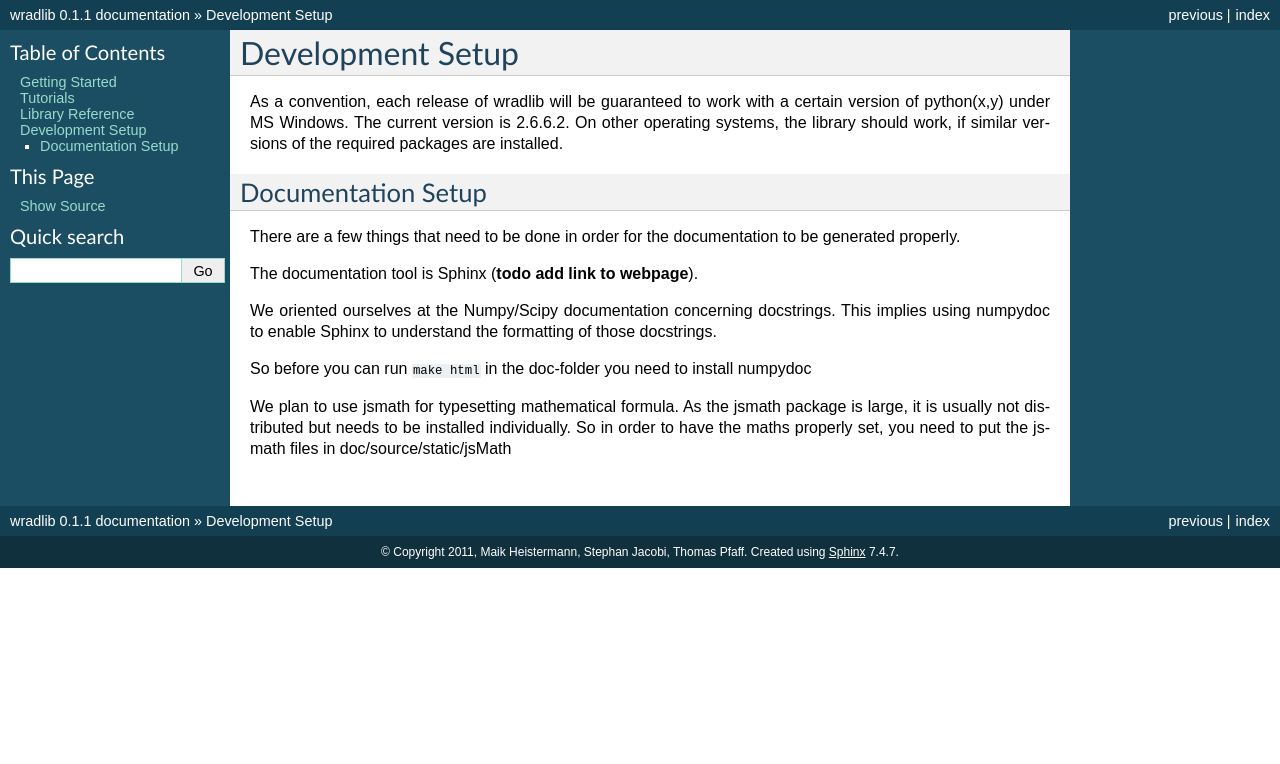
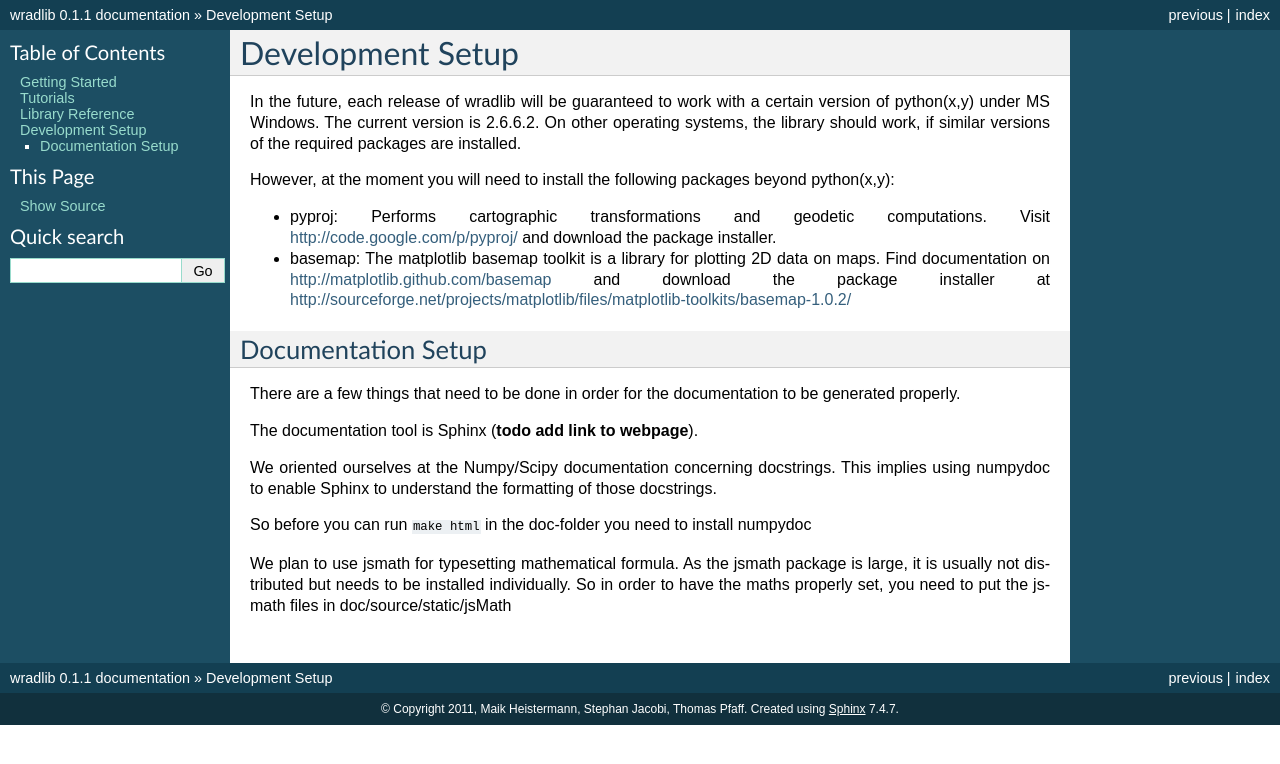
Before and after one commit to wradlib/wradlib-docs, a Sphinx documentation site: the page built from source/dev_setup.rst, in a window 1280 px wide. Shown: the top 764 px of the page. Built offline with Sphinx 7.4.7, drawn with Linux system fonts in a browser that asks for light colours; formulas are drawn with MathJax 3.

```diff
--- a/source/dev_setup.rst
+++ b/source/dev_setup.rst
@@ -1,10 +1,21 @@
 Development Setup
 =================
 
-As a convention, each release of wradlib will be guaranteed to work with a
+In the future, each release of wradlib will be guaranteed to work with a
 certain version of python(x,y) under MS Windows. The current version is 2.6.6.2.
 On other operating systems, the library should work, if similar versions of the
 required packages are installed.
+
+However, at the moment you will need to install the following packages beyond python(x,y):
+
+- pyproj: Performs cartographic transformations and geodetic computations.
+  Visit http://code.google.com/p/pyproj/ and download the package installer.
+
+- basemap: The matplotlib basemap toolkit is a library for plotting 2D data on maps. Find
+  documentation on http://matplotlib.github.com/basemap and download the package installer
+  at http://sourceforge.net/projects/matplotlib/files/matplotlib-toolkits/basemap-1.0.2/
+
+
 
 Documentation Setup
 -------------------
```
